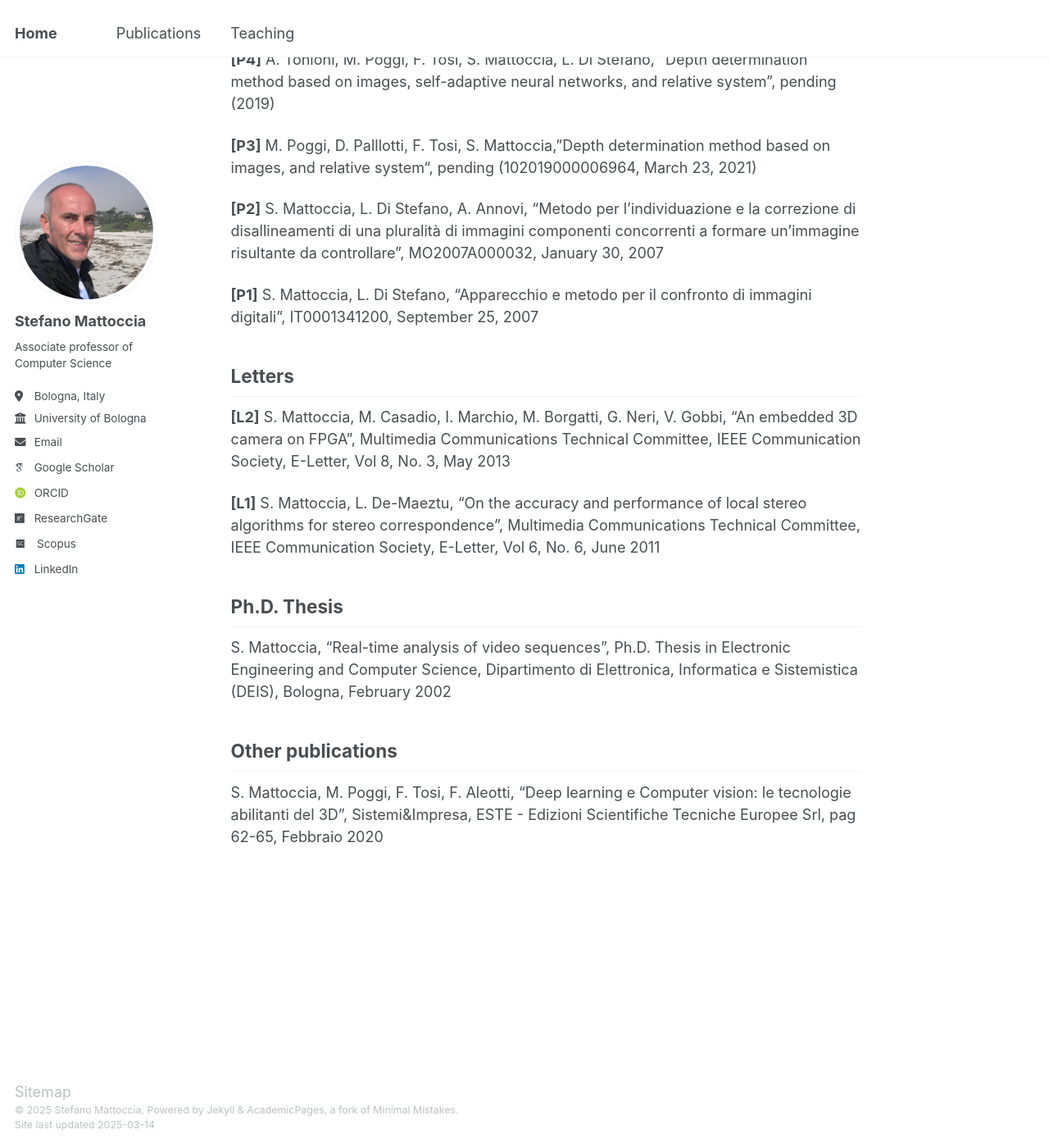
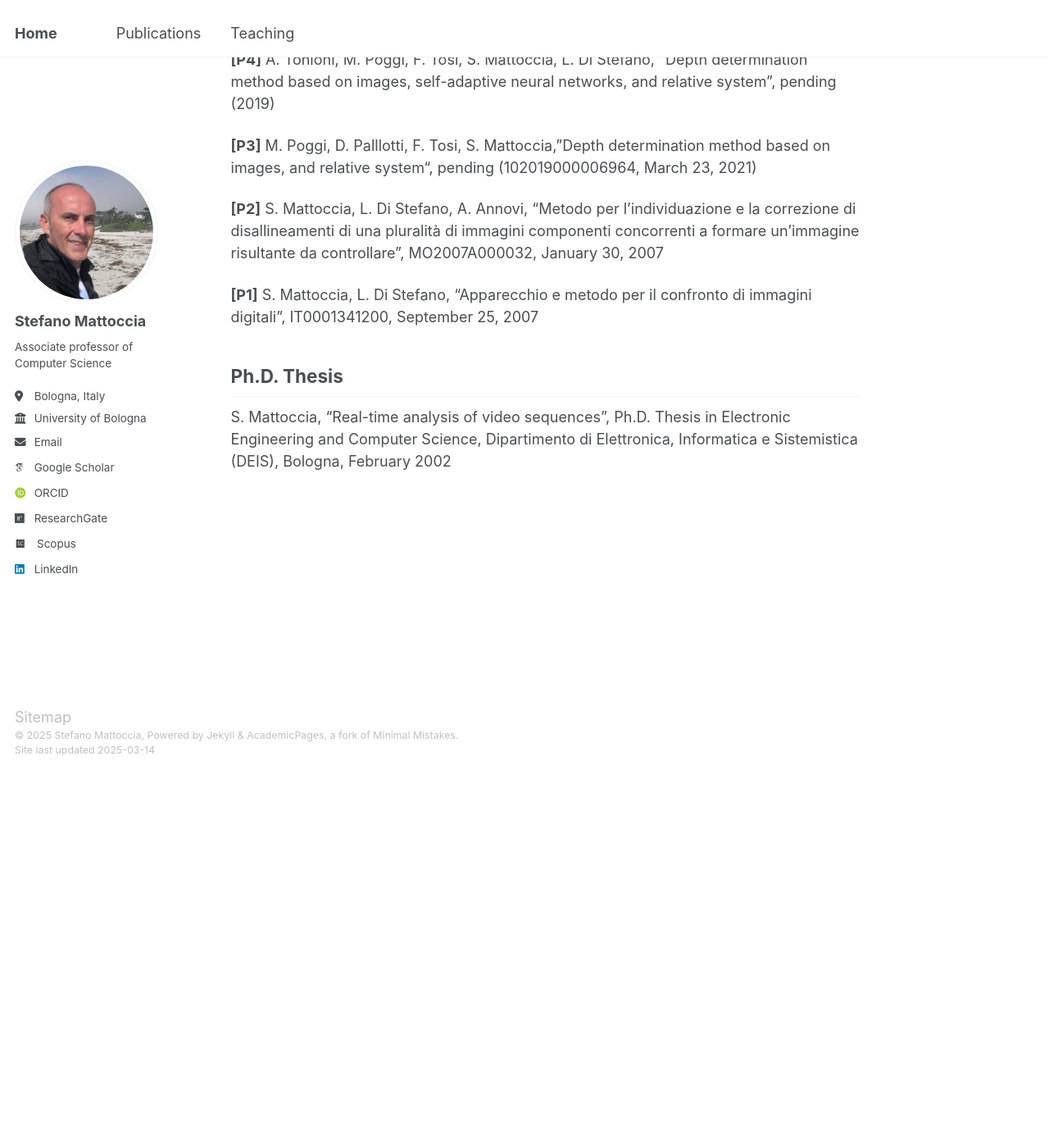
Before and after one commit to stefanomattoccia/stefanomattoccia.github.io, a Jekyll site: the page built from _pages/publications.md, in a window 1280 px wide and 1400 px high, scrolled down 19273 px. Shown: the whole window at 82% size. Built offline with Jekyll 4.4.1, drawn with Linux system fonts in a browser that asks for light colours; some web fonts are replaced; after the commit the page ends 20216 px from its top, so only the background shows below that.

Commit message:
Update publications.md

```diff
--- a/_pages/publications.md
+++ b/_pages/publications.md
@@ -363,17 +363,6 @@ Patents/Brevetti
 
 **[P1]** S. Mattoccia, L. Di Stefano, “Apparecchio e metodo per il confronto di immagini digitali”, IT0001341200, September 25, 2007
 
-Letters
--------
-**[L2]** S. Mattoccia, M. Casadio, I. Marchio, M. Borgatti, G. Neri, V. Gobbi, “An embedded 3D camera on FPGA", Multimedia Communications Technical Committee, IEEE Communication Society, E-Letter, Vol 8, No. 3, May 2013
-
-**[L1]** S. Mattoccia, L. De-Maeztu, “On the accuracy and performance of local stereo algorithms for stereo correspondence", Multimedia Communications Technical Committee, IEEE Communication Society, E-Letter, Vol 6, No. 6, June 2011
-
-
 Ph.D. Thesis
 -------
 S. Mattoccia, "Real-time analysis of video sequences", Ph.D. Thesis in Electronic Engineering and Computer Science, Dipartimento di Elettronica, Informatica e Sistemistica (DEIS), Bologna, February 2002
-
-Other publications
--------
-S. Mattoccia, M. Poggi, F. Tosi, F. Aleotti, “Deep learning e Computer vision: le tecnologie abilitanti del 3D", Sistemi&Impresa, ESTE - Edizioni Scientifiche Tecniche Europee Srl, pag 62-65, Febbraio 2020
```
